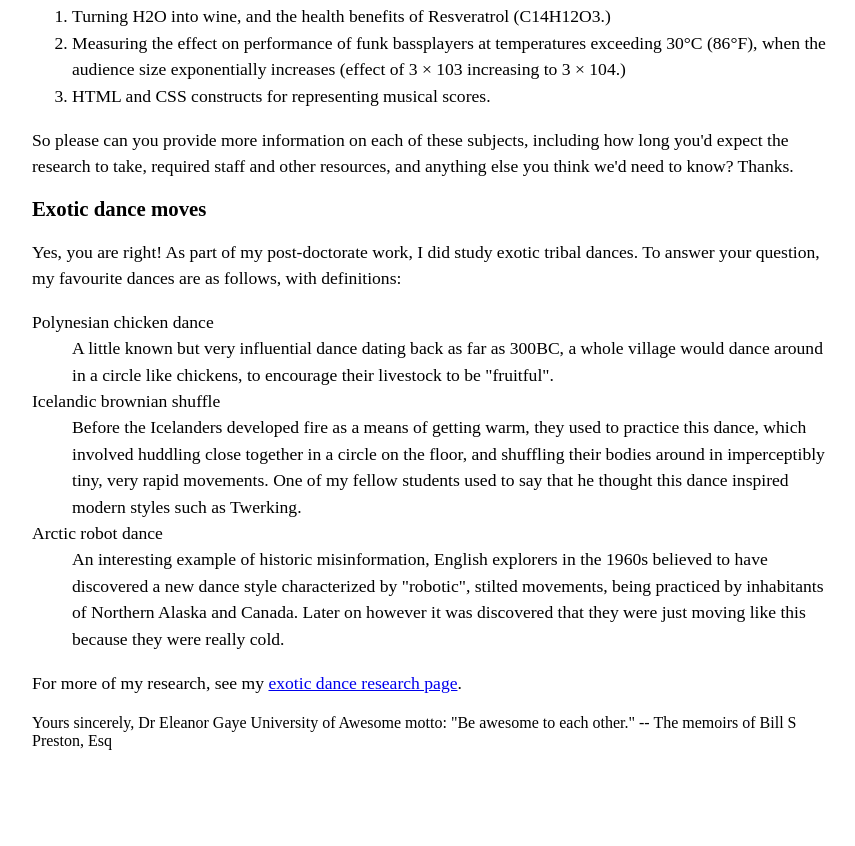
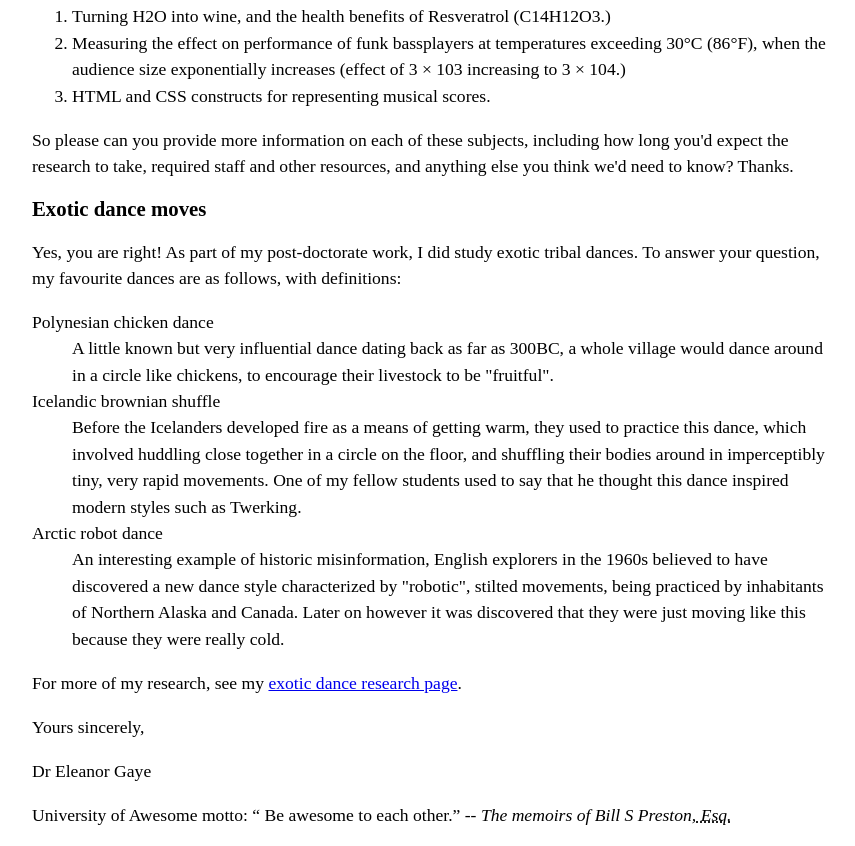
Before and after one commit to royalghostbepo/INFT-1206, a plain HTML site: page lab 1/letter-text.html in a window 1280 px wide. Shown: the part 871-1717 px from the top of the page, without its empty margins (208-1063 px from the left). Before the commit the page ends 1621 px from the top, so only its background shows below. Drawn offline with Linux system fonts and the light colour scheme.

Commit message:
think it is finished

```diff
--- a/lab 1/letter-text.html
+++ b/lab 1/letter-text.html
@@ -78,10 +78,10 @@ Dear Eileen,
 
 <p>For more of my research, see my <a href="http://example.com" aria-label="Dr Gaye's exotic dance research"> exotic dance research page</a>.</p>
 
-Yours sincerely,
-Dr Eleanor Gaye
+<p>Yours sincerely,</p>
+<p>Dr Eleanor Gaye</p>
 
-University of Awesome motto: "Be awesome to each other." -- The memoirs of Bill S Preston, Esq
+<p>University of Awesome motto: <q> Be awesome to each other.</q> -- <cite> The memoirs of Bill S Preston,<abbr title="Esquire"> Esq. </abbr></cite></p>
 
 </body>
 </html>
```
